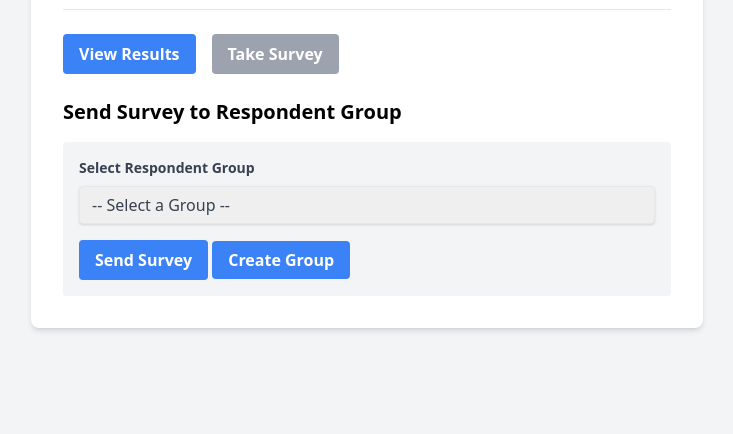
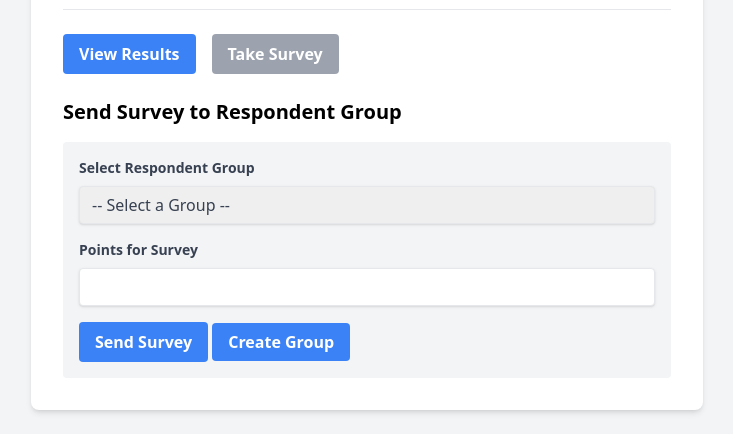
Before and after one commit to Anshu-K-Singh/Project, a Django app: page /survey/survey/1/ in a window 1280 px wide. Shown: the part 899-1333 px from the top of the page, without its empty margins (273-1006 px from the left). Before the commit the page ends 1230 px from the top, so only its background shows below. Run offline with Django 5.2, Linux system fonts and the light colour scheme; a user stored in the database is signed in; data comes from the database, SQL or seed files in the repository; both versions use the stored data as it was after the commit; some libraries are stand-ins or nearby versions.

Commit message:
added points

```diff
--- a/respondent_app/views.py
+++ b/respondent_app/views.py
@@ -90,6 +90,8 @@ def respondent_dashboard(request):
     voted_polls = Poll.objects.filter(
         responses__respondent=request.user
     )
+    completed_surveys = Response.objects.filter(user=request.user)
+    total_points = sum(response.survey.points for response in completed_surveys)
 
     context = {
         'respondent': respondent,
@@ -97,6 +99,7 @@ def respondent_dashboard(request):
         'survey_notification_count': survey_notification_count,
         'shared_polls': shared_polls,
         'voted_polls': voted_polls,
+        'total_points': total_points,
     }
 
     return render(request, 'respondent_app/respondent_dashboard.html', context)
@@ -223,6 +226,8 @@ def survey_wall(request):
 
 
 
+
+
 @login_required
 def take_poll(request, poll_id):
     poll = get_object_or_404(Poll, id=poll_id)
--- a/surveys/views.py
+++ b/surveys/views.py
@@ -522,7 +522,7 @@ class SendSurveyToGroupView(LoginRequiredMixin, View):
     def post(self, request, survey_id):
         survey = get_object_or_404(Survey, id=survey_id, user=request.user)
         group_id = request.POST.get('respondent_group')
-
+        points = request.POST.get('points')
         if not group_id:
             messages.error(request, "Please select a respondent group.")
             return redirect('surveys:survey_detail', survey_id=survey_id)
@@ -580,6 +580,8 @@ class SendSurveyToGroupView(LoginRequiredMixin, View):
             else:
                 messages.info(request, "No new respondents were found for this survey in the selected group.")
 
+            survey.points = points
+            survey.save()
             return redirect('surveys:survey_detail', survey_id=survey_id)
 
         except RespondentGroup.DoesNotExist:
--- a/templates/respondent_app/respondent_dashboard.html
+++ b/templates/respondent_app/respondent_dashboard.html
@@ -371,6 +371,10 @@
                                         <h3 class="text-xl font-bold">{{ user.survey_responses.count }}</h3>
                                         <p class="text-sm">Surveys Completed</p>
                                     </div>
+                                    <div class="bg-white bg-opacity-20 rounded-lg p-4 transform transition-all duration-300 hover:scale-110 hover:bg-opacity-30 flex flex-col items-center justify-center">
+                                        <h3 class="text-xl font-bold">{{ total_points }}</h3>
+                                        <p class="text-sm">Total Points</p>
+                                    </div>
                                     <!-- <div class="bg-white bg-opacity-20 rounded-lg p-4 transform transition-all duration-300 hover:scale-110 hover:bg-opacity-30">
                                         <h3 class="text-xl font-bold">{{ user.respondent_groups.count }}</h3>
                                         <p class="text-sm">Respondent Groups</p>
--- a/templates/surveys/survey_detail.html
+++ b/templates/surveys/survey_detail.html
@@ -156,6 +156,13 @@
                             {% endfor %}
                         </select>
                     </div>
+
+                                        <div class="mb-4">
+                        <label for="points" class="block text-gray-700 text-sm font-bold mb-2">
+                            Points for Survey
+                        </label>
+                        <input type="number" name="points" id="points" class="shadow appearance-none border rounded w-full py-2 px-3 text-gray-700 leading-tight focus:outline-none focus:shadow-outline" required>
+                    </div>
                     <button type="submit" class="bg-blue-500 hover:bg-blue-700 text-white font-bold py-2 px-4 rounded focus:outline-none focus:shadow-outline">
                         Send Survey
                     </button>
```
Also changed, not shown: db.sqlite3.
